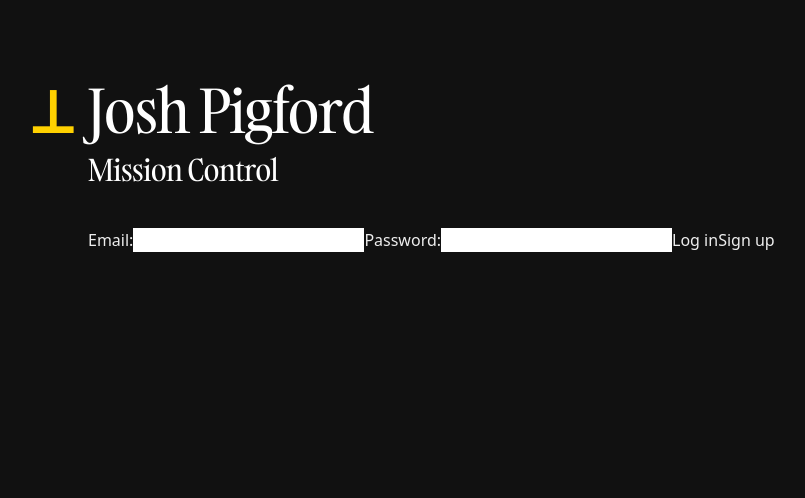
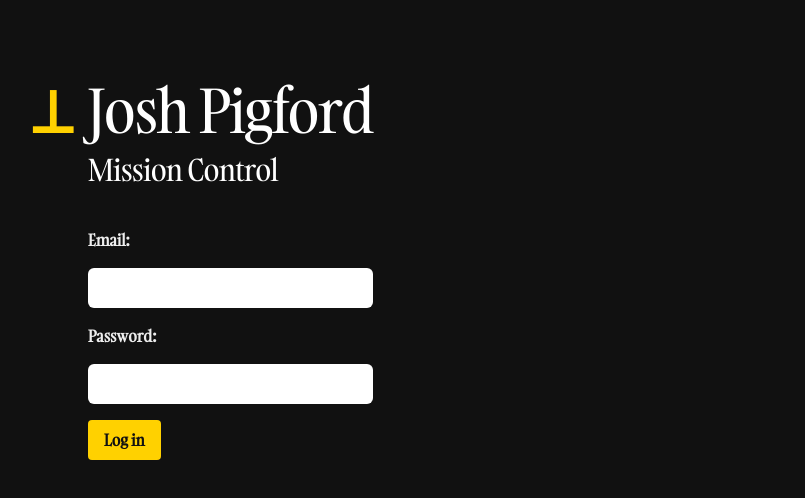
Before and after one commit to Shpigford/joshpigford, a Next.js app: page /mission-control/login in a window 1280 px wide. Shown: the top 498 px of the page, without its empty margins (16-821 px from the left). Built offline with nearby package versions, Linux system fonts and the light colour scheme.

Commit message:
Log in form cleanup

```diff
--- a/app/mission-control/login/actions.ts
+++ b/app/mission-control/login/actions.ts
@@ -24,7 +24,7 @@
   }
 
   revalidatePath("/", "layout");
-  redirect("/");
+  redirect("/mission-control");
 }
 
 export async function signup(formData: FormData) {
--- a/app/mission-control/login/page.tsx
+++ b/app/mission-control/login/page.tsx
@@ -1,14 +1,17 @@
-import { login, signup } from './actions'
+import { login } from './actions'
 
 export default function LoginPage() {
   return (
-    <form>
-      <label htmlFor="email">Email:</label>
-      <input id="email" name="email" type="email" required />
-      <label htmlFor="password">Password:</label>
-      <input id="password" name="password" type="password" required />
-      <button formAction={login}>Log in</button>
-      <button formAction={signup}>Sign up</button>
+    <form className="flex flex-col gap-4 font-serif">
+      <label htmlFor="email" className="font-bold">Email:</label>
+      <input id="email" name="email" type="email" required className="text-black rounded-md p-2 focus:outline-none " />
+      <label htmlFor="password" className="font-bold">Password:</label>
+      <input id="password" name="password" type="password" required className="text-black rounded-md p-2 focus:outline-none" />
+      <div className="flex justify-between">
+        <button type="submit" formAction={login} className="bg-gold-500 hover:bg-gold-700 text-black font-bold py-2 px-4 rounded">
+          Log in
+        </button>
+      </div>
     </form>
   )
 }
```
Also changed, not shown: 2 other files (tests, documents, lock files or other folders).
